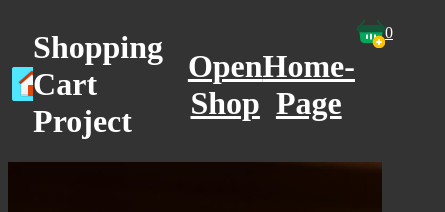
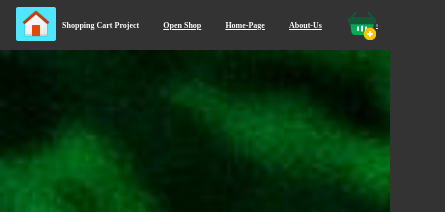
Before and after one commit to Beliver12/Shopping-Cart, a React (Vite) app: page /shop-page-1 in a window 390 px wide. Shown: the top 212 px of the page, 445 px wide, since content can reach past the window. Built offline with nearby package versions, Linux system fonts and the light colour scheme; no server answers.

Commit message:
making another route description

```diff
--- a/src/index.css
+++ b/src/index.css
@@ -22,6 +22,9 @@ grid-column: 2/3;
   grid-row: 3/4;
 }
 
+body{
+  margin: 0;
+}
 
 #sidebar > #links {
   width: 200px;
@@ -66,7 +69,7 @@ grid-column: 2/3;
   justify-content: center;
   grid-row: 2/3;
   justify-self: flex-end;
-  align-self: flex-start;
+  align-self: center;
 }
 
 #cart-box > div {
@@ -96,15 +99,11 @@ grid-column: 2/3;
 }
 
 #content{
-  display: flex;
-  flex-direction: column;
-  justify-content: center;
-  align-items: center;
-  background-image: url(./images/pexels-terje-sollie-298864.jpg);
+  background-image: url(./images/pexels-garrett-morrow-682933.jpg);
   background-size: cover;
   background-repeat: no-repeat;
   width: 100%;
-  height: 1800px;
+  height: 400px;
 }
 
 
@@ -141,6 +140,11 @@ h1{
   display: flex;
   flex-direction: column;
   align-items: center;
+
+}
+
+#root{
+  height: 100%;
 }
 
 #icons{
@@ -216,9 +220,27 @@ img{
  flex-direction: column;
  justify-content: center;
  align-items: center;
+ width: 100px;
 }
 #shop-content > div > div > label {
   color: white;
+}
+
+#shop-content > div > div > input{
+width: 30px;
+border-radius: 5px;
+border: 1px solid black;
+}
+
+#shop-content > div > div > button{
+  width: 100px;
+  border-radius: 10px;
+  border: 1px solid black;
+}
+
+#shop-content > div > div > button:hover{
+   background-color: rgb(52, 51, 51, 0.7);
+   color: white;
 }
 
 #shop-content > div {
@@ -248,9 +270,10 @@ input{
   row-gap: 25px;
   column-gap: 10px;
   justify-self: center;
-  width: 80vw;
-  height: 1700px;
-
+  width: 100vw;
+  height: 100%;
+  background-color: rgba(19, 17, 17);
+  padding-top: 15px;
 }
 p{
   color: white;
@@ -273,97 +296,192 @@ p{
    label{
     font-size: medium;
   }
-  #shop-content > div > p{
-    font-size: 13px;
-    width: 75px;
+  #shop-content{
+    display: grid;
+    grid-template-columns: repeat(auto-fit, minmax(20%, 1fr));
+    grid-template-rows: repeat(auto-fit, minmax(20%, 450px));
+    row-gap: 25px;
+    column-gap: 10px;
+    justify-self: center;
+    width: 100vw;
+    height: 100%;
   }
-}
-
-@media only screen and (max-width: 890px) {
-
-  img{
-    max-width: 80px;
-    height: 100px;
-    border-radius: 10px;
-  }
-  #shop-content > div > div  {
+  #content{
     display: flex;
-    justify-content: center;
     flex-direction: column;
-   }
-   label{
-    font-size: smaller;
-  }
-  #shop-content > div > p{
-    font-size: 10px;
-    width: 50px;
+    justify-content: flex-start;
+    align-items: flex-start;
+    background-color: rgba(19, 17, 17);
+    width: 100%;
+    height: 2000px;
   }
 
 }
-@media only screen and (max-width: 510px) {
 
-  img{
-    max-width: 60px;
-    height: 100px;
-    border-radius: 10px;
+@media only screen and (max-width: 1096px) {
+
+  #shop-content{
+    display: grid;
+    grid-template-columns: repeat(auto-fit, minmax(23%, 1fr));
+    grid-template-rows: repeat(auto-fit, minmax(23%, 450px));
+    row-gap: 25px;
+    column-gap: 10px;
+    justify-self: center;
+    width: 100vw;
+    height: 100%;
   }
-  #shop-content > div > div  {
+  #content{
     display: flex;
-    justify-content: center;
     flex-direction: column;
-   }
-   label{
-    font-size: smaller;
-  }
-  #shop-content > div > p{
-    font-size: 8px;
-    width: 50px;
+    justify-content: flex-start;
+    align-items: flex-start;
+    background-color: rgba(19, 17, 17);
+    width: 100%;
+    height: 2200px;
   }
 
 }
 
 
-@media only screen and (max-width: 670px) {
+@media only screen and (max-width: 900px) {
 
-  #content {
-    height: 2000px;
+  #shop-content > div > p{
+    font-size: 14px;
+  }
+  #shop-content{
+    display: grid;
+    grid-template-columns: repeat(auto-fit, minmax(24%, 1fr));
+    grid-template-rows: repeat(auto-fit, minmax(24%, 450px));
+    row-gap: 25px;
+    column-gap: 10px;
+    justify-self: center;
+    width: 100vw;
+    height: 100%;
+  }
+  #content{
+    display: flex;
+    flex-direction: column;
+    justify-content: flex-start;
+    align-items: flex-start;
+    background-color: rgba(19, 17, 17);
+    width: 100%;
+    height: 2200px;
+  }
+
+}
+
+
+@media only screen and (max-width: 750px) {
+
+
+   label{
+    font-size: smaller;
   }
   #shop-content > div > p{
-    font-size: 8px;
-    width: 50px;
+    font-size: 14px;
+
+  }
+
+  #shop-content{
+    display: grid;
+    grid-template-columns: repeat(auto-fit, minmax(25%, 1fr));
+    grid-template-rows: repeat(auto-fit, minmax(25%, 450px));
+    row-gap: 25px;
+    column-gap: 10px;
+    justify-self: center;
+    width: 100vw;
+    height: 100%;
+  }
+  #content{
+    display: flex;
+    flex-direction: column;
+    justify-content: flex-start;
+    align-items: flex-start;
+    background-color: rgba(19, 17, 17);
+    width: 100%;
+    height: 2950px;
+  }
+#header{
+  font-size: smaller;
+}
+
+}
+
+
+
+@media only screen and (max-width: 650px) {
+
+
+
+  #shop-content > div > p{
+    font-size: 14px;
+
+  }
+
+  #shop-content{
+    display: grid;
+    grid-template-columns: repeat(auto-fit, minmax(40%, 1fr));
+    grid-template-rows: repeat(auto-fit, minmax(30%, 450px));
+    row-gap: 25px;
+    column-gap: 10px;
+    justify-self: center;
+    width: 100vw;
+    height: 100%;
+  }
+  #content{
+    display: flex;
+    flex-direction: column;
+    justify-content: flex-start;
+    align-items: flex-start;
+    background-color: rgba(19, 17, 17);
+    width: 100%;
+    height: 4350px;
+  }
+  #header{
+    font-size: x-small;
   }
 }
 
 
-@media only screen and (max-width: 430px) {
+@media only screen and (max-width: 550px) {
 
-  img{
-    max-width: 40px;
-    height: 100px;
-    border-radius: 10px;
+
+
+  #shop-content > div > p{
+    font-size: 14px;
+
   }
-  #shop-content > div > div  {
-    display: flex;
-    justify-content: center;
-    flex-direction: column;
-   }
-   label{
-    font-size: smaller;
-  }
-  #shop-content {
+
+  #shop-content{
     display: grid;
-    grid-template-columns: repeat(auto-fit, minmax(60%, 1fr));
-  grid-template-rows: repeat(auto-fit, minmax(15%, 350px));
+    grid-template-columns: repeat(auto-fit, minmax(50%, 1fr));
+    grid-template-rows: repeat(auto-fit, minmax(30%, 450px));
     row-gap: 25px;
     column-gap: 10px;
     justify-self: center;
-    width: 60vw;
-    height: 1750px;
-    grid-column: 1 / 2;
-    grid-row: 2 / 3;
+    width: 100vw;
+    height: 100%;
   }
-  #shop-content > div > p{
+  #content{
+    display: flex;
+    flex-direction: column;
+    justify-content: flex-start;
+    align-items: flex-start;
+    background-color: rgba(19, 17, 17);
+    width: 100%;
+    height: 8000px;
+  }
+  #header{
     font-size: 8px;
-    width: 50px;
   }
 }
+
+
+@media only screen and (max-width: 450px) {
+
+
+
+  #header{
+    font-size: 4px;
+  }
+}
--- /dev/null
+++ b/src/routes/about.jsx
@@ -0,0 +1,23 @@
+
+import '../index.css'
+export default function About() {
+
+
+    return(
+    <>
+  <div id="footer">
+<h1>Contact-Us:</h1>
+<div id="email">E-mail: &nbsp; Something@gmail.com<p></p></div>
+<div id="mobile">Mobile: &nbsp; 999-333-666<p></p></div>
+<div id="icons">
+  <div id="instagram"></div>
+  <div id="facebook"></div>
+  <div id="youtube"></div>
+  <div id="twitter"></div>
+</div>
+<h1>About-Us:</h1>
+<h4>Lorem ipsum dolor sit amet consectetur, adipisicing elit. Ratione, eligendi nulla. Molestias repellendus iusto possimus ipsa nobis, rem maxime similique consequatur eius at numquam fugiat vitae blanditiis. Beatae, expedita? Ab.</h4>
+</div>
+    </>
+    )
+}
--- /dev/null
+++ b/src/routes/description.jsx
@@ -0,0 +1,21 @@
+import { useEffect, useState } from 'react';
+import { useOutletContext } from "react-router-dom";
+import '../index.css'
+export default function Description() {
+    const [image, setImage] = useState([])
+    const [items, setItems]  = useOutletContext()
+    console.log(items)
+
+  // setImage([...image, {imageClicked: cartInfo[0].imageClicked, imageSrc: cartInfo[0].imageSrc}])
+
+    return(
+    <>
+  <div id="footer">
+    <img src='' alt="" />
+  <div>
+    {}
+    </div>
+</div>
+    </>
+    )
+}
--- a/src/routes/homePage.jsx
+++ b/src/routes/homePage.jsx
@@ -3,11 +3,16 @@ import { Outlet } from "react-router-dom";
 import { useEffect, useState } from 'react';
 import '../index.css'
 import { Link } from 'react-router-dom'
+import { useRef } from 'react';
+
+
 
 export default function HomePage() {
     const [cartInfo, setCartInfo] = useState([])
+
     return (
         <>
+
         <div id="header">
         <div id="home">
             <div id="home-icon"></div>
@@ -18,7 +23,7 @@ export default function HomePage() {
 
             </Link>
             <Link to={`/`} ><h1>Home-Page</h1></Link >
-
+            <Link to={`/about`} ><h1>About-Us</h1></Link >
 
             <div id='cart-box'>
                 <div id='cart'></div>
@@ -26,27 +31,13 @@ export default function HomePage() {
                  </div>
 
         </div>
-
-
-        <div id="content">
+        <div id="content"></div>
 
 
             <Outlet context={[cartInfo, setCartInfo]}/>
 
-        </div>
-        <div id="footer">
-        <h1>Contact-Us:</h1>
-        <div id="email">E-mail: &nbsp; Something@gmail.com<p></p></div>
-        <div id="mobile">Mobile: &nbsp; 999-333-666<p></p></div>
-        <div id="icons">
-          <div id="instagram"></div>
-          <div id="facebook"></div>
-          <div id="youtube"></div>
-          <div id="twitter"></div>
-        </div>
-        <h1>About-Us:</h1>
-        <h4>Lorem ipsum dolor sit amet consectetur, adipisicing elit. Ratione, eligendi nulla. Molestias repellendus iusto possimus ipsa nobis, rem maxime similique consequatur eius at numquam fugiat vitae blanditiis. Beatae, expedita? Ab.</h4>
-        </div>
+
+
         </>
     )
 }
--- a/src/routes/shopPage-1.jsx
+++ b/src/routes/shopPage-1.jsx
@@ -7,7 +7,7 @@ import { useOutletContext } from "react-router-dom";
 export default function ShopPage() {
     const [image, setImage] = useState([])
     const [image2, setImage2] = useState([])
-    const [itemsInCart, setItemsInCart] = useState(0)
+    const [items, setItems] = useState([])
     const [cartInfo, setCartInfo] = useOutletContext()
     const categories = ['all-items',"men's clothing", 'jewelery', 'electronics', "women's clothing"]
     const numOfItem = []
@@ -96,6 +96,12 @@ export default function ShopPage() {
                       }
               }
 
+              function getImageClicked(e) {
+                const clicked = e.target.id;
+                const image = e.target.src;
+                setItems([...items, {description: clicked, src: image}])
+              }
+
     return (
         <>
         <div id='filter-option'>
@@ -106,13 +112,12 @@ export default function ShopPage() {
                 </select>
                 <button onClick={changeCategorie}>filter</button>
         </div>
-
         <div id='shop-content'>
 
             {image.map(img =>
                 <div key={img.id} >
                     <p>Price: ${img.price}</p>
-                    <img key={img.id} src={img.image}/>
+                    <Link to={`/description`}><img onClick={getImageClicked} key={img.id} id={img.description} src={img.image}/></Link>
                     <div >
                         <label htmlFor="items">Items:</label>
                         <input type="number" id="points" name="items" onChange={(e) => numOfItem.push(e.target.value)} placeholder='1' max={10} min={1}></input>
```
Also changed, not shown: src/main.jsx (+10 -0 lines).
